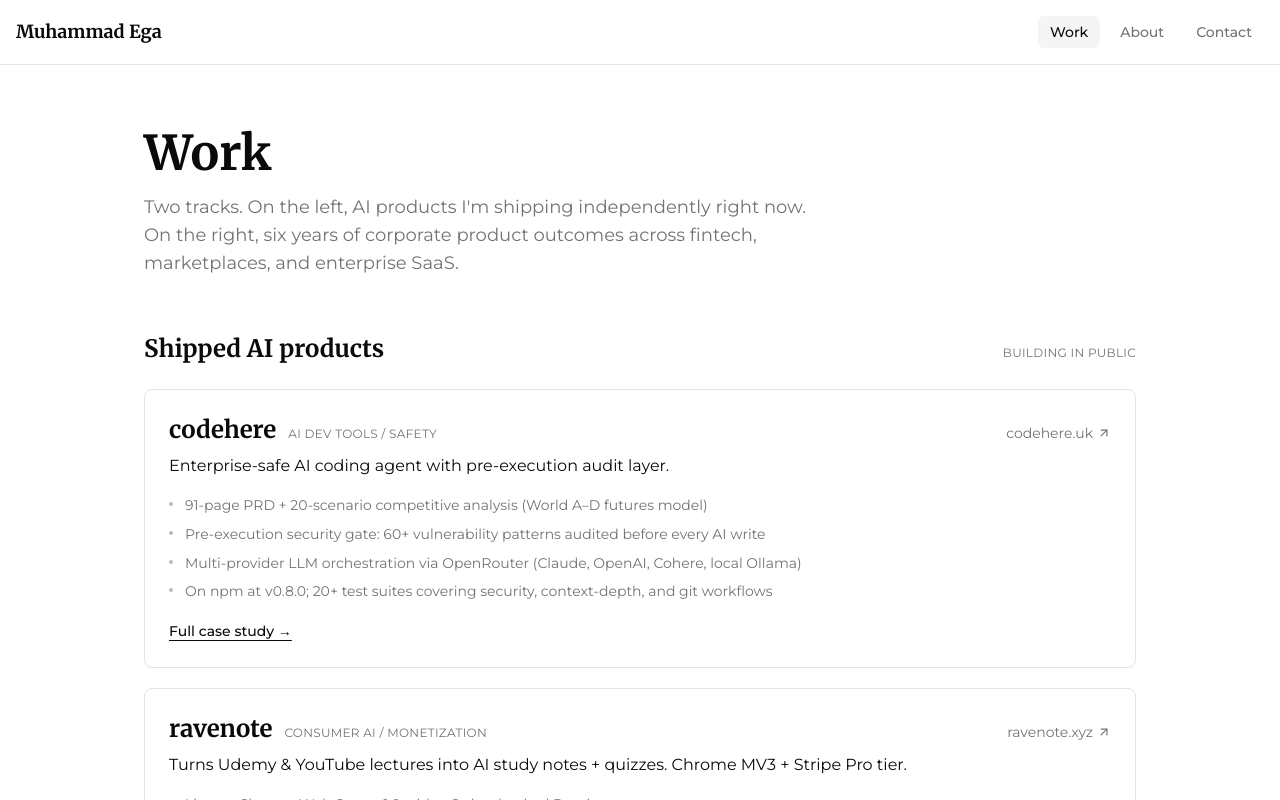
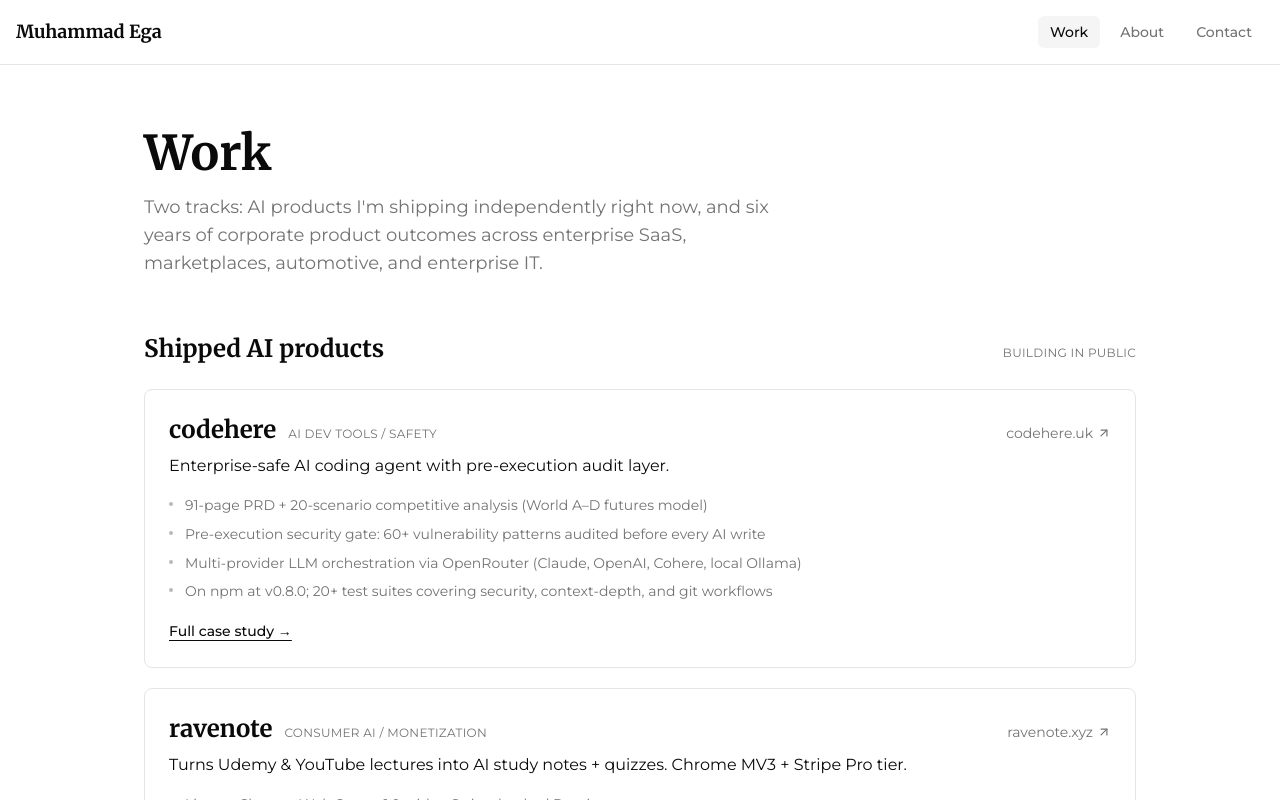
Before and after one commit to muhammadegaa/porto, a Next.js app: page /work in a window 1280 px wide. Shown: the top 800 px of the page. Built offline with nearby package versions, Linux system fonts and the light colour scheme.

Commit message:
Fix inaccurate copy: no left/right layout claim, honest sector list (no fintech)
Co-Authored-By: Claude Fable 5 <noreply@anthropic.com>
Claude-Session: https://claude.ai/code/session_016CZ72UGRuDKVCoJB3YQLCi

```diff
--- a/app/page.tsx
+++ b/app/page.tsx
@@ -200,7 +200,7 @@ export default function Home() {
         <div className="container mx-auto px-4 py-14 sm:py-20 max-w-5xl">
           <h2 className="font-serif text-2xl sm:text-3xl font-bold mb-2">Corporate PM track record</h2>
           <p className="text-muted-foreground text-sm sm:text-base mb-8">
-            Business outcomes from six years in product and engineering across fintech, marketplaces, and enterprise SaaS.
+            Business outcomes from six years in product and engineering across enterprise SaaS, marketplaces, automotive, and enterprise IT.
           </p>
           <div className="grid grid-cols-1 sm:grid-cols-2 gap-3 sm:gap-4">
             {corporate.map((c) => (
--- a/app/work/page.tsx
+++ b/app/work/page.tsx
@@ -145,8 +145,8 @@ export default function WorkPage() {
       <header className="mb-10 sm:mb-14">
         <h1 className="font-serif text-3xl sm:text-4xl md:text-5xl font-bold mb-4">Work</h1>
         <p className="text-base sm:text-lg text-muted-foreground max-w-2xl leading-relaxed">
-          Two tracks. On the left, AI products I'm shipping independently right now. On the right,
-          six years of corporate product outcomes across fintech, marketplaces, and enterprise SaaS.
+          Two tracks: AI products I'm shipping independently right now, and six years of corporate
+          product outcomes across enterprise SaaS, marketplaces, automotive, and enterprise IT.
         </p>
       </header>
 
```
